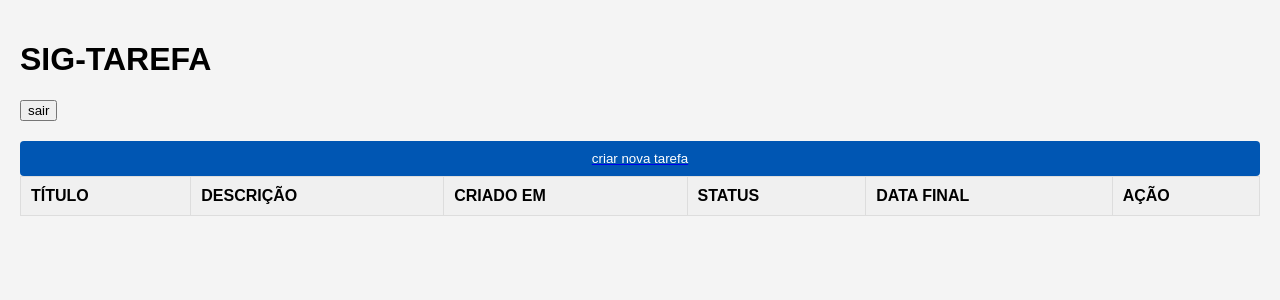
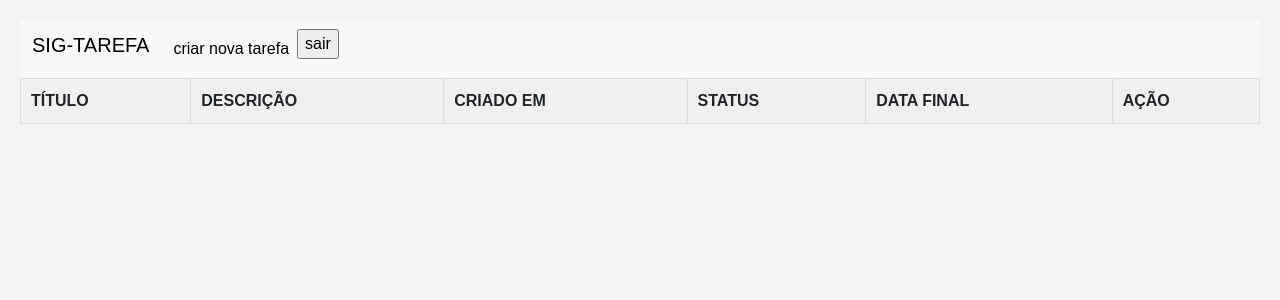
Before and after one commit to FrancimarAlexandre/SIG-gerencimanto_de_tarefas, a Django app: page / in a window 1280 px wide. Shown: the top 300 px of the page. Run offline with Django 5.2, Linux system fonts and the light colour scheme; a user stored in the database is signed in; data comes from the database, SQL or seed files in the repository; lists and menus that the app fills with data are empty.

Commit message:
update app tarefa: nav bar

```diff
--- /dev/null
+++ b/tarefa/templates/base.html
@@ -0,0 +1,44 @@
+{% load static %}
+
+<!DOCTYPE html>
+<html lang="pt-br">
+
+<head>
+    <meta charset="UTF-8">
+    <meta name="viewport" content="width=device-width, initial-scale=1.0">
+    <link href="https://cdn.jsdelivr.net/npm/bootstrap@5.3.3/dist/css/bootstrap.min.css" rel="stylesheet"
+        integrity="sha384-QWTKZyjpPEjISv5WaRU9OFeRpok6YctnYmDr5pNlyT2bRjXh0JMhjY6hW+ALEwIH" crossorigin="anonymous">
+  <link rel="stylesheet" href="{% static 'css/home.css' %}">
+
+</head>
+
+<body>
+    <nav class="navbar navbar-expand-lg bg-body-tertiary">
+        <div class="container-fluid">
+            <h3 class="navbar-brand">SIG-TAREFA</h3>
+            <button class="navbar-toggler" type="button" data-bs-toggle="collapse"
+                data-bs-target="#navbarSupportedContent" aria-controls="navbarSupportedContent" aria-expanded="false"
+                aria-label="Toggle navigation">
+                <span class="navbar-toggler-icon"></span>
+            </button>
+            <div class="collapse navbar-collapse" id="navbarSupportedContent">
+                <ul class="navbar-nav me-auto mb-2 mb-lg-0">
+                    <li class="nav-item">
+                        <a class="nav-link active" aria-current="page" href="{% url 'create' %}">criar nova tarefa</a>
+                    </li>
+                    <li class="nav-item">
+                        <form action="{% url 'logout' %}" method="post">
+                            {% csrf_token %}
+                            <input type="submit" style="left: 150px;" value="sair">
+                        </form>
+                    </li>
+                </ul>
+
+            </div>
+        </div>
+    </nav>
+    {% block conteudo %}
+    {% endblock %}
+</body>
+
+</html>
--- a/tarefa/templates/homepage.html
+++ b/tarefa/templates/homepage.html
@@ -1,4 +1,4 @@
-{% load static %}
+{% extends 'base.html' %}
 <!DOCTYPE html>
 <html lang="pt-br">
 
@@ -6,16 +6,11 @@
   <meta charset="UTF-8">
   <meta name="viewport" content="width=device-width, initial-scale=1.0">
   <title>bem-vindo {{ request.user.username }}</title>
-  <link rel="stylesheet" href="{% static 'css/home.css' %}">
+
 </head>
 
 <body>
-  <h1>SIG-TAREFA</h1>
-  <form action="{% url 'logout' %}" method="post">
-    {% csrf_token %}
-    <input type="submit" value="sair">
-  </form>
-  <a href="{% url 'create' %}"><button>criar nova tarefa</button></a>
+  {% block conteudo %}
   <table>
     <thead>
       <tr>
@@ -49,6 +44,7 @@
       {% endfor %}
     </tbody>
   </table>
+  {% endblock %}
 </body>
 
 </html>
```
